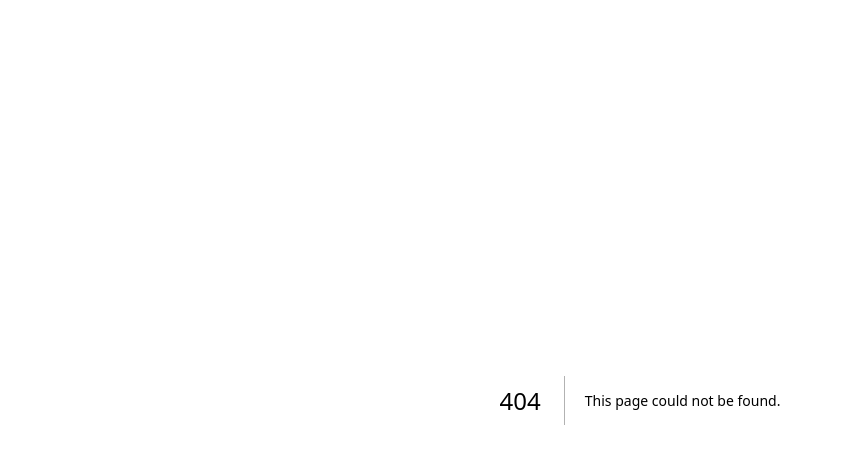
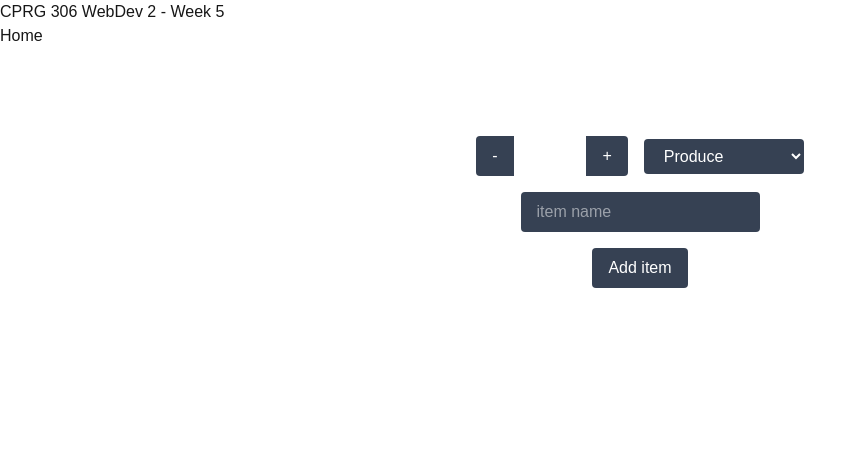
Before and after one commit to hDittmann/cprg306-assignments, a Next.js app: page /week-5 in a window 1280 px wide. Before the commit this address had no page. Shown: the top 464 px of the page, without its empty margins (0-867 px from the left). Built offline with nearby package versions, Linux system fonts and the light colour scheme.

Commit message:
Completed Week5 tasks
Added a new Week 5 page and a NewItem component that allows users to input an item name, quantity, and category, with increment/decrement controls and form submission. Updated the main page to include a link to Week 5.

```diff
--- a/app/page.js
+++ b/app/page.js
@@ -7,6 +7,7 @@ export default function Home() {
       <p><Link href="/week-2">Week 2</Link></p>
       <p><Link href="/week-3">Week 3</Link></p>
       <p><Link href="/week-4">Week 4</Link></p>
+      <p><Link href="/week-5">Week 5</Link></p>
     </main>
   );
 }
--- /dev/null
+++ b/app/week-5/new-item.js
@@ -0,0 +1,80 @@
+"use client"
+
+import { useState } from "react";
+
+function NewItem() {
+    const [quantity, setQuantity] = useState(1);
+    const [name, setName] = useState("");
+    const [category, setCategory] = useState("produce");
+
+    function increment() {
+        if (quantity < 20) {
+            setQuantity(quantity + 1);
+        }
+    }
+    function decrement() {
+        if (quantity > 1) {
+            setQuantity(quantity - 1);
+        }
+    }
+
+    function handleSubmit(event) {
+        event.preventDefault();
+
+        const item = {
+            name: name,
+            quantity: quantity,
+            category: category
+        };
+
+        console.log(item);
+        // alert!!
+        alert(`Item: ${name}, Quantity: ${quantity}, Category: ${category}`);
+        setName("");
+        setQuantity(1);
+        setCategory("produce");
+    }
+
+    return (
+        <div className="text-white p-8 min-h-screen flex flex-col items-center">
+            <h1 className="text-2xl font-bold mb-6">Current quantity</h1>
+            {/* i hate styling in a non css file for lining som stuff up so this might be scuffed */}
+            <div className="flex items-center mb-4 gap-4">
+                <button onClick={decrement}
+                    className="bg-gray-700 px-4 py-2 rounded-l hover:bg-gray-600 active:bg-gray-800 transition">
+                    -
+                </button>
+                <span className="px-4">{quantity}</span>
+                <button onClick={increment}
+                    className="bg-gray-700 px-4 py-2 rounded-r hover:bg-gray-600 active:bg-gray-800 transition">
+                    +
+                </button>
+
+                <select value={category} onChange={(e) => setCategory(e.target.value)}
+                    className="px-4 py-2 bg-gray-700 rounded hover:bg-gray-600 transition text-white">
+                    <option value="produce">Produce</option>
+                    <option value="dairy">Dairy</option>
+                    <option value="bakery">Bakery</option>
+                    <option value="meat">Meat</option>
+                    <option value="frozen-foods">Frozen Foods</option>
+                    <option value="canned-goods">Canned Goods</option>
+                    <option value="dry-goods">Dry Goods</option>
+                    <option value="beverages">Beverages</option>
+                    <option value="snacks">Snacks</option>
+                    <option value="household">Household</option>
+                    <option value="other">Other</option>
+                </select>
+            </div>
+
+            <input type="text" value={name} onChange={(e) => setName(e.target.value)} placeholder="item name"
+                className="mb-4 px-4 py-2 bg-gray-700 rounded hover:bg-gray-600 transition" />
+
+            <button onClick={handleSubmit}
+                className="bg-gray-700 px-4 py-2 rounded hover:bg-gray-600 active:bg-gray-800 transition">
+                Add item
+            </button>
+        </div>
+    );
+}
+
+export default NewItem;
--- /dev/null
+++ b/app/week-5/page.js
@@ -0,0 +1,14 @@
+import React from "react";
+import Link from "next/link";
+import NewItem from "./new-item";
+
+export default function Week5() {
+  return (
+    <main>
+      <h1>CPRG 306 WebDev 2 - Week 5</h1>
+      <p><Link href="/">Home</Link></p>
+      <NewItem />
+
+    </main>
+  );
+}
```
